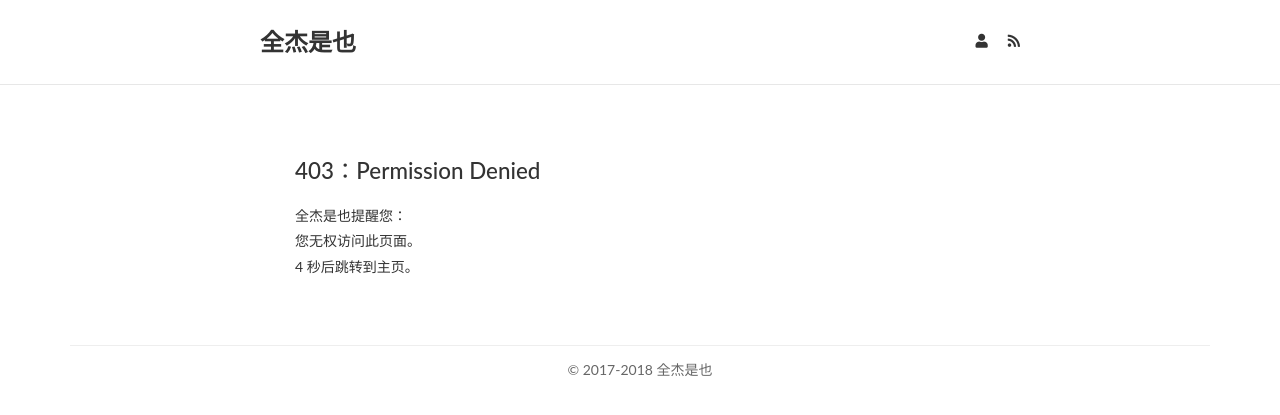
After one commit to zacjact1568/imzack.me, a Django app: template templates/status/403.html in a window 1280 px wide. The commit adds this page. Shown: the top 415 px of the page. Run offline with Django 3.2, Linux system fonts and the light colour scheme; the template is opened without the code that fills it, so the values that code supplies are empty; some libraries are stand-ins or nearby versions.

Commit message:
添加 403、404、500 页面

```diff
--- a/blog/static/blog/css/style.css
+++ b/blog/static/blog/css/style.css
@@ -308,6 +308,22 @@ a:hover {
     margin-right: 5px;
 }
 
+/* 403/404/500.html */
+
+.status {
+    padding: 30px 30px 0;
+}
+
+.status-title {
+    font-size: 1.6em;
+    font-weight: 500;
+    margin-bottom: 16px;
+}
+
+.status-content {
+    line-height: 1.8;
+}
+
 /* Media Query */
 
 /* 当宽度小于 max-width 时 */
--- /dev/null
+++ b/blog/static/blog/js/script.js
@@ -0,0 +1,10 @@
+var count = 10;
+function redirect(){
+    count--;
+    document.getElementById("count").innerHTML = count.toString();
+    if (count < 0) {
+        document.getElementById("count").innerHTML = "0";
+        location.href = document.getElementById("home").href;
+    }
+}
+setInterval("redirect()", 1000);
--- a/imzack_me/urls.py
+++ b/imzack_me/urls.py
@@ -16,6 +16,7 @@ Including another URLconf
 from django.conf.urls import url, include
 from django.contrib import admin
 from blog.feeds import AllPostsRssFeed
+from blog.views import permission_denied, page_not_found, page_error
 
 urlpatterns = [
     url(r'^admin/', admin.site.urls),
@@ -23,3 +24,9 @@ urlpatterns = [
     url(r'', include('comments.urls')),
     url(r'^all/rss/$', AllPostsRssFeed(), name='rss'),
 ]
+
+handler403 = permission_denied
+
+handler404 = page_not_found
+
+handler500 = page_error
--- /dev/null
+++ b/templates/status/403.html
@@ -0,0 +1,7 @@
+{% extends 'status/base.html' %}
+
+{% block code %}403{% endblock code %}
+
+{% block description %}403：Permission Denied{% endblock description %}
+
+{% block explanation %}您无权访问此页面。{% endblock explanation %}
--- /dev/null
+++ b/templates/status/base.html
@@ -0,0 +1,16 @@
+{% extends 'base.html' %}
+{% load staticfiles %}
+
+{% block title %}{% block code %}{% endblock code %} | 全杰是也{% endblock title %}
+
+{% block main %}
+    <script src="{% static 'blog/js/script.js' %}"></script>
+    <article class="status">
+        <div class="status-title">{% block description %}{% endblock description %}</div>
+        <div class="status-content">
+            <div>全杰是也提醒您：</div>
+            <div>{% block explanation %}{% endblock explanation %}</div>
+            <div><span id="count">10</span> 秒后跳转到<a href="{% url 'blog:index' %}" id="home">主页。</a></div>
+        </div>
+    </article>
+{% endblock main %}
```
Also changed, not shown: blog/views.py (+12 -0 lines), templates/status/404.html (added, +7 -0 lines), templates/status/500.html (added, +7 -0 lines).
